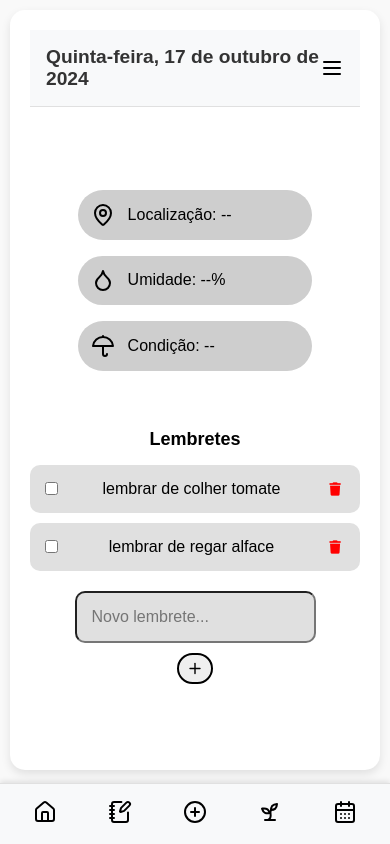
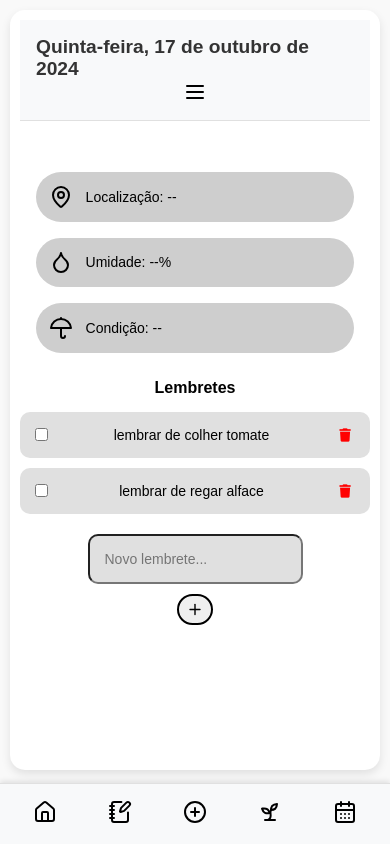
Before and after one commit to Jp-moraiss/Soli, a Django app: page /home/ in a window 390 px wide. Run offline with Django 5.2, Linux system fonts and the light colour scheme; data comes from the database, SQL or seed files in the repository; parts of the project's set-up code (start-up, migrations or seed data) failed here and were passed over.

Commit message:
Update home.css

```diff
--- a/app_soli/static/css/home.css
+++ b/app_soli/static/css/home.css
@@ -111,7 +111,6 @@ header {
     background-color: #e6e6e6;
     margin-left: 1rem;
     margin-right: 1rem;
-    overflow-x: scroll;
 }
 
 .hour {
@@ -261,3 +260,121 @@ ul {
 .show {
     opacity: 1;
 }
+
+.add-reminder {
+    text-align: center;
+}
+
+.add-reminder button {
+    font-size: 24px;
+    background-color: transparent;
+    border: none;
+    color: #333;
+    cursor: pointer;
+}
+
+footer {
+    margin-top: 20px;
+}
+
+nav {
+    display: flex;
+    justify-content: space-around;
+}
+
+nav a img {
+    width: 24px;
+    height: 24px;
+}
+
+/* Responsividade */
+@media (max-width: 768px) { /* Estilos para tablets */
+    .container {
+        padding: 15px;
+    }
+
+    header {
+        flex-direction: column;
+        align-items: flex-start;
+    }
+
+    .date {
+        font-size: 16px;
+    }
+
+    .current-weather span {
+        font-size: 28px;
+    }
+    .hourly-forecast {
+        flex-direction: row;
+        overflow-x: auto; /* Adiciona rolagem horizontal */
+    }
+
+    .hour {
+        flex: 0 0 auto; /* Evita que os itens sejam comprimidos */
+    }
+
+    .reminder {
+        font-size: 14px; /* Reduz a fonte para lembretes */
+    }
+
+    .add-reminder button {
+        font-size: 20px; /* Reduz a fonte do botão */
+    }
+}
+
+@media (max-width: 480px) { /* Estilos para smartphones */
+    .container {
+        padding: 10px;
+    }
+
+    header {
+        flex-direction: column;
+        align-items: flex-start;
+    }
+
+    .date {
+        font-size: 14px;
+    }
+
+
+    .current-weather {
+        font-size: 14px;
+        padding: 1rem;
+    }
+    .current-weather img{
+        width: 3rem;
+        height: 3rem;
+    }
+
+    .current-weather span {
+        font-size: 24px;
+    }
+
+    .hourly-forecast {
+        flex-direction: row;
+        align-items: center;
+        justify-content: left;
+        overflow-x: scroll;
+    }
+
+    .hour {
+        font-size: 12px;
+
+    }
+
+    .reminders h2 {
+        font-size: 16px; /* Reduz o tamanho do título de lembretes */
+    }
+
+    .reminder {
+        font-size: 14px; /* Reduz a fonte para lembretes */
+    }
+
+    .add-reminder button {
+        font-size: 18px; /* Reduz a fonte do botão */
+    }
+.show {
+    opacity: 1;
+}
+}
```
